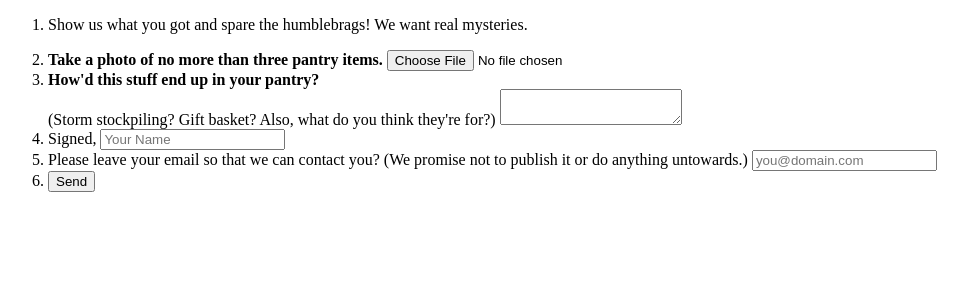
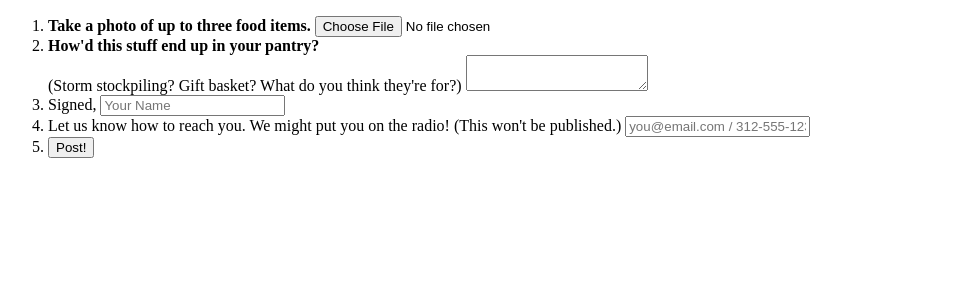
Before and after one commit to nprapps/shelf-life, a Flask app: template templates/tumblr-form.html in a window 1280 px wide. Shown: the top 300 px of the page, without its empty margins (0-968 px from the left). Run offline with Flask 2, Linux system fonts and the light colour scheme; the template is opened without the code that fills it, so the values that code supplies are empty.

Commit message:
updating tumblr form

```diff
--- a/templates/_form.html
+++ b/templates/_form.html
@@ -4,19 +4,15 @@
     -->
     <form id="tumblr-form" method="post" enctype="multipart/form-data" action="http://{{ SERVERS[0] }}/{{ PROJECT_SLUG }}/">
         <ol>
-            <li class="form-intro">
-                <!-- <h2>This project has now concluded. Thank you for your submissions.</h2> -->
-                <p>Show us what you got and spare the humblebrags! We want real mysteries.</p>
-                </li>
             <li class="form-photo">
                 <label for="image" class="instructions">
-                    <strong>Take a photo of no more than three pantry items.</strong>
+                    <strong>Take a photo of up to three food items.</strong><!--<br/>(<a href="">Here's our guide for taking a nice shot.</a>)-->
                 </label>
                 <input type="file" name="image" width="90" accept="image/*">
             </li>
             <li class="form-message">
                 <label for="message" class="instructions">
-                    <strong>How'd this stuff end up in your pantry?</strong><br/>(Storm stockpiling? Gift basket? Also, what do you think they're for?)
+                    <strong>How'd this stuff end up in your pantry?</strong><br/>(Storm stockpiling? Gift basket? What do you think they're for?)
                 </label>
                 <textarea name="message"></textarea>
             </li>
@@ -25,12 +21,12 @@
                 <input type="text" name="signed_name" placeholder="Your Name" class="signed-name"></input>
             </li>
             <li class="form-email">
-                <label for="email">Please leave your email so that we can contact you? (We promise not to publish it or do anything untowards.)</label>
-                <input type="text" name="email" placeholder="you@domain.com" class="signed-email"></input>
+                <label for="email">Let us know how to reach you. We might put you on the radio! (This won't be published.)</label>
+                <input type="text" name="email" placeholder="you@email.com / 312-555-1234" class="signed-email"></input>
             </li>
             <li class="form-submit">
-                <span class="gentle-reminder" style="display: none;">Please add a photo, an explanation, your initials and where you're from. Thanks!<br/></span>
-                <button type="submit" class="btn">Send</button>
+                <span class="gentle-reminder" style="display: none;">A photo, explanation and name are required. Thanks!<br/></span>
+                <button type="submit" class="btn">Post!</button>
             </li>
         </ol>
     </form>
```
